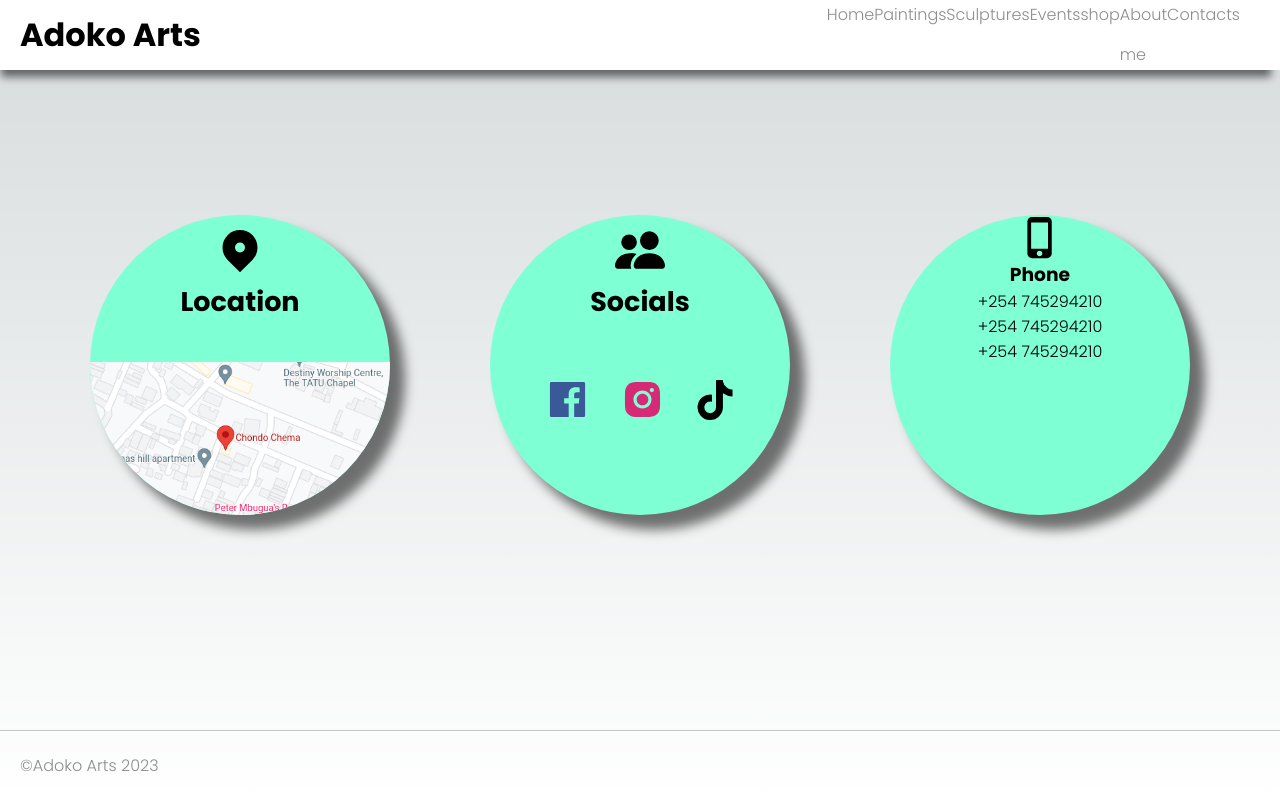
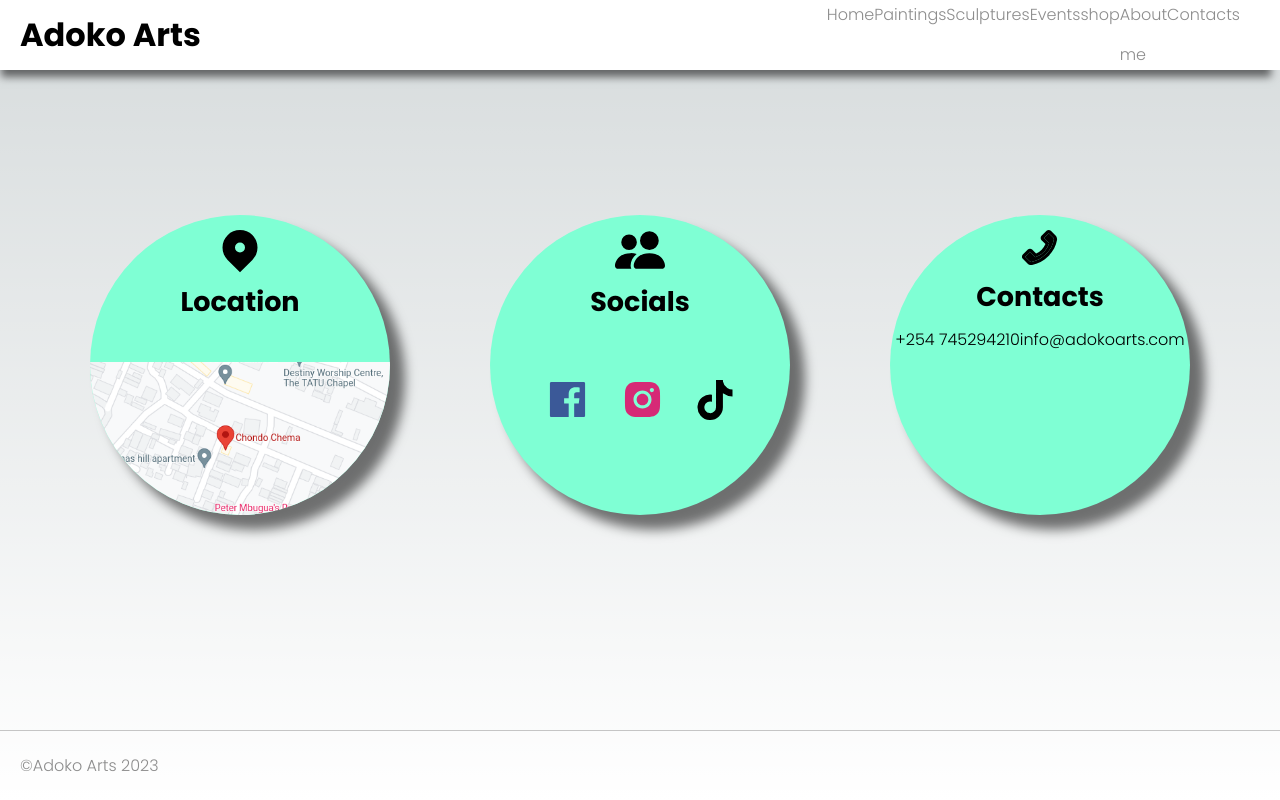
Before and after one commit to daudi13/adoko_art, a Next.js app: page /contacts in a window 1280 px wide. Built offline with nearby package versions, Linux system fonts and the light colour scheme.

Commit message:
Add icons

```diff
--- a/pages/contacts/index.js
+++ b/pages/contacts/index.js
@@ -1,7 +1,6 @@
 import styles from "@/styles/contacts.module.scss"
 import { HiLocationMarker } from "react-icons/hi";
-import { AiOutlineWifi, AiFillFacebook, AiFillInstagram } from "react-icons/ai";
-import { MdOutlinePhoneIphone } from "react-icons/md";
+import { AiTwotonePhone, AiFillFacebook, AiFillInstagram } from "react-icons/ai";
 import {BsPeopleFill} from "react-icons/bs";
 import { FaTiktok } from "react-icons/fa";
 import Link from "next/link";
@@ -28,17 +27,26 @@ const index = () => {
             <h3>Socials</h3>
           </div>
           <div className={styles.contentOne}>
-          <AiFillFacebook size={45} className={styles.icons} style={{color: "#3b5998"}}/>
-          <AiFillInstagram size={45} className={styles.icons} style={{color: "rgb(214,41,118)"}}/>
-          <FaTiktok size={40} className={styles.icons} />
+            <Link href="#">
+              <AiFillFacebook size={45} className={styles.icons} style={{color: "#3b5998"}}/>
+            </Link>
+            <Link href="#">
+              <AiFillInstagram size={45} className={styles.icons} style={{color: "rgb(214,41,118)"}}/>
+            </Link>
+            <Link href="#">
+              <FaTiktok size={40} className={styles.icons} />
+            </Link>
           </div>
         </div>
         <div className={styles.card}>
-          <MdOutlinePhoneIphone size={45} className={styles.icons} />
-          <h3>Phone</h3>
-          <p>+254 745294210</p>
-          <p>+254 745294210</p>
-          <p>+254 745294210</p>
+          <div className={styles.cardHeader}>
+            <AiTwotonePhone size={45} className={styles.icons} />
+            <h3>Contacts</h3>
+          </div>
+          <div className={styles.contentTwo}>
+            <Link href="tel:+254 745294210">+254 745294210</Link>
+            <Link href="mailto:info@adokoarts.com">info@adokoarts.com</Link>
+          </div>
         </div>
       </div>
       <div className={styles.contactForm}>
```
